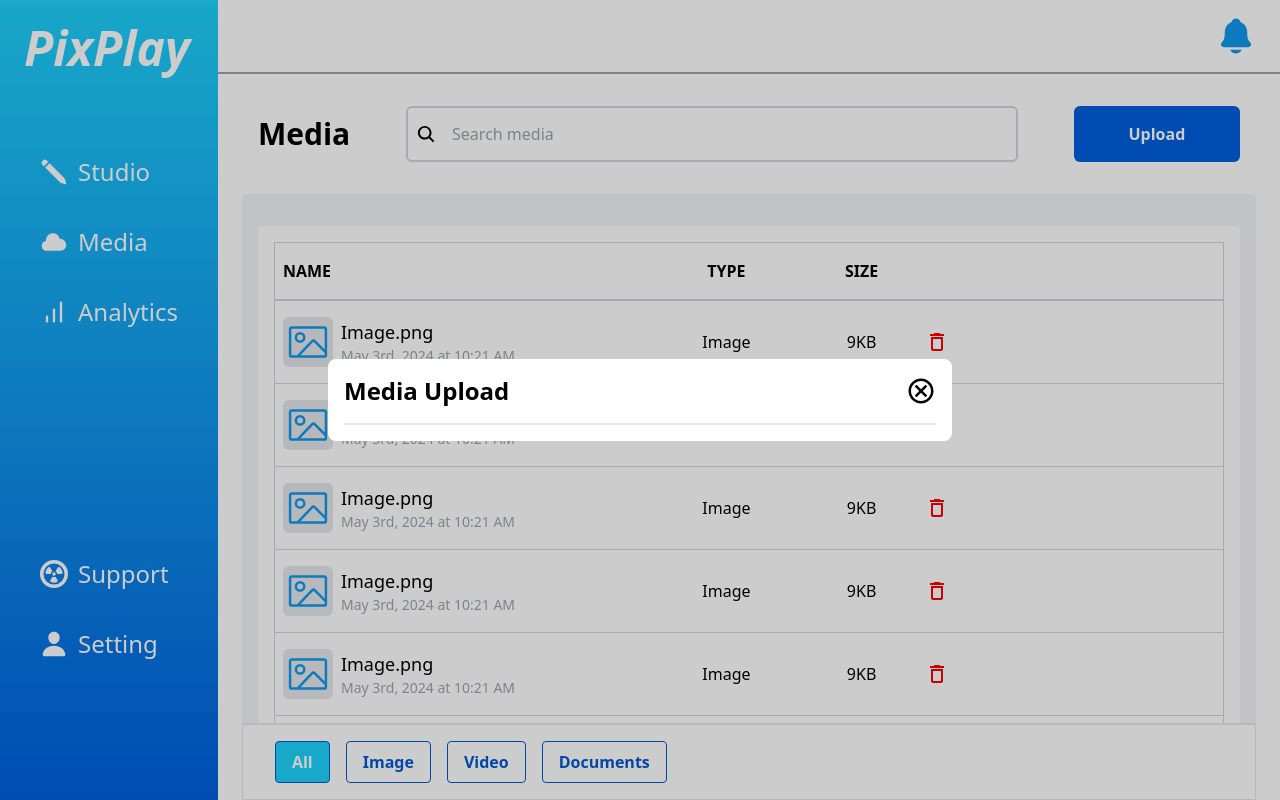
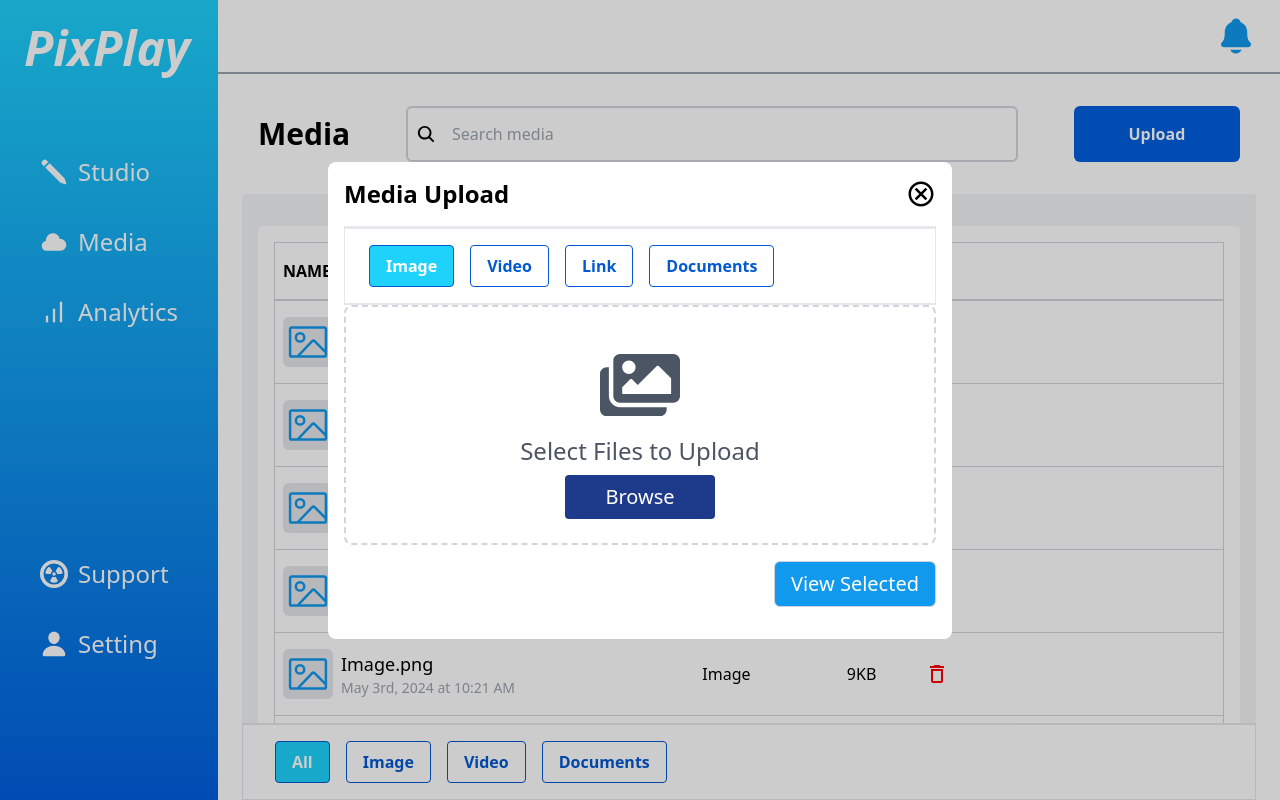
Before and after one commit to Aljoboyer/pixplaydemo, a React (Vite) app: page /dashboard/Media in a window 1280 px wide. Both pictures are taken after a click on the button "Upload". Built offline with nearby package versions, Linux system fonts and the light colour scheme.

Commit message:
media popup done

```diff
--- a/src/components/admin/Media/MediaUploadModal/MediaUploadModal.jsx
+++ b/src/components/admin/Media/MediaUploadModal/MediaUploadModal.jsx
@@ -1,8 +1,14 @@
-import React, { useState } from 'react';
+import React, { useEffect, useState } from 'react';
 import { MdOutlineCancel } from 'react-icons/md';
+import MediaUpload from '../../../common/ImageUpload/MediaUpload';
+import { IoMdLink } from "react-icons/io";
 
 const MediaUploadModal = ({ visible, onClose }) => {
+    const [currentTab, setCurrentTab] = useState('')
 
+    useEffect(() => {
+        setCurrentTab('Image')
+    },[])
     const toggleModal = (e) => {
         if (e.target.id === 'MediaUploadModal') onClose();
     };
@@ -28,7 +34,60 @@ const MediaUploadModal = ({ visible, onClose }) => {
                         <MdOutlineCancel size={30} color='black' />
                     </div>
                </div>
+                <div className='w-full  bg-white  py-4  border border-b-2 border-gray-200'>
+                    <div className="overflow-x-auto whitespace-no-wrap lg:overflow-x-none">
+                        <div className="inline-flex  mx-2">
 
+                        <div className="mx-4">
+                            <button
+                            onClick={() => setCurrentTab('Image')}
+                            className={`font-bold px-2 md:px-4 text-sm md:text-base py-2 border border-1 border-[#0359d2] rounded ${currentTab == 'Image' ? 'bg-[#1ED2FC] text-white' : 'text-[#0359d2]'}`}>Image</button>
+                        </div>
+
+                        <div className="">
+                            <button
+                            onClick={() => setCurrentTab('Video')}
+                            className={`font-bold px-2 md:px-4 text-sm md:text-base py-2 border border-1 border-[#0359d2] rounded ${currentTab == 'Video' ? 'bg-[#1ED2FC] text-white' : 'text-[#0359d2]'}`}>Video</button>
+                        </div>
+
+                        <div className="mx-4">
+                            <button
+                            onClick={() => setCurrentTab('Link')}
+                            className={`font-bold px-2 md:px-4 text-sm md:text-base py-2 border border-1 border-[#0359d2] rounded ${currentTab == 'Link' ? 'bg-[#1ED2FC] text-white' : 'text-[#0359d2]'}`}>Link</button>
+                        </div>
+
+                        <div className="">
+                            <button
+                            onClick={() => setCurrentTab('Documents')}
+                            className={`font-bold px-2 md:px-4 text-sm md:text-base py-2 border border-1 border-[#0359d2] rounded ${currentTab == 'Documents' ? 'bg-[#1ED2FC] text-white' : 'text-[#0359d2]'}`}>Documents</button>
+                        </div>
+                        </div>
+                    </div>
+                </div>
+
+               {
+                currentTab !== 'Link' &&
+                <div>
+                    <MediaUpload/>
+               </div>
+               }
+
+               {
+                currentTab == 'Link' &&
+                <div className='h-[240px] flex flex-row justify-center items-center bg-gray-100'>
+                    <div className=' flex flex-row justify-center items-center'>
+                        <input className='border border-2 border-gray-300 outline-none h-[55px] px-2 w-full md:w-[400px]' type="text" placeholder='Enter a URL' />
+                        <button className='bg-[#1199EE] px-4 h-[55px] rounded'><IoMdLink color='white' size={30} /></button>
+                    </div>
+                </div>
+               }
+
+               <div className='flex flex-row justify-end items-center  pb-4 mt-2'>
+
+                 <button onClick={onClose} className={`flex flex-row items-center border border-1 border-gray-300 rounded-md text-xl font-medium px-4 py-2 mt-2 bg-[#1199EE] text-white`}>
+                    View Selected
+                </button>
+               </div>
 
             </div>
         </div>
--- /dev/null
+++ b/src/components/common/ImageUpload/MediaUpload.jsx
@@ -0,0 +1,72 @@
+import React from 'react'
+import { FaImages } from "react-icons/fa";
+
+const MediaUpload = ({handleImageChange}) => {
+
+
+  // dragging image
+  const dragOver = (e) => {
+    e.preventDefault();
+  };
+
+  const dragEnter = (e) => {
+    e.preventDefault();
+  };
+
+  const dragLeave = (e) => {
+    e.preventDefault();
+  };
+
+
+  const fileDrop = (e) => {
+    e.preventDefault();
+    const reader = new FileReader();
+
+    const file = e.dataTransfer.files[0];
+  };
+
+
+  return (
+    <div
+    className={` text-center px-4 pt-7 pb-6 border-2 border-gray-300 border-dashed rounded-lg w-full h-auto`}
+  >
+
+    <div
+      draggable={true}
+      onDragOver={dragOver}
+      onDragEnter={dragEnter}
+      onDragLeave={dragLeave}
+      onDrop={fileDrop}
+      onClick={() => setErrMsg(null)}
+    >
+      <div className="space-y-1 justify-center align text-center">
+        <div className="flex text-sm text-gray-600">
+          <label
+            htmlFor="images"
+            className=" mx-auto relative cursor-pointer bg-white rounded-md font-normal text-base block"
+          >
+            <div className='mx-auto w-[200px] h-[100px] bg-white flex flex-row justify-center items-center'>
+            <FaImages size={80}/>
+            </div>
+            <p className="text-xl md:text-2xl font-normal">Select Files to Upload</p>
+            <p className=" mt-2 rounded py-2 w-[150px]  mx-auto text-white bg-blue-900 text-base md:text-xl">
+                Browse
+            </p>
+          </label>
+          <input
+            id="images"
+            name="images"
+            type="file"
+            className="sr-only"
+            accept="image/png, image/jpg"
+            // required
+            onChange={handleImageChange}
+          />
+        </div>
+      </div>
+    </div>
+  </div>
+  )
+}
+
+export default MediaUpload
```
